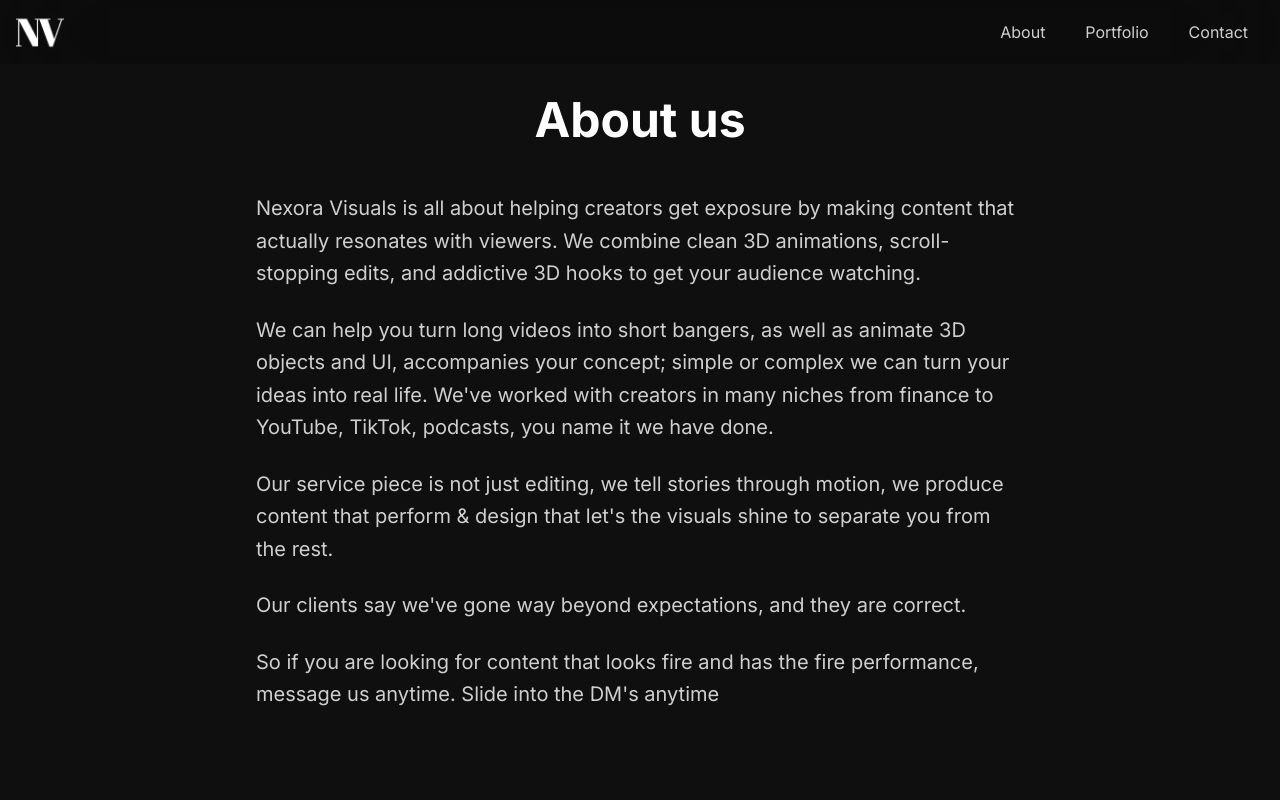
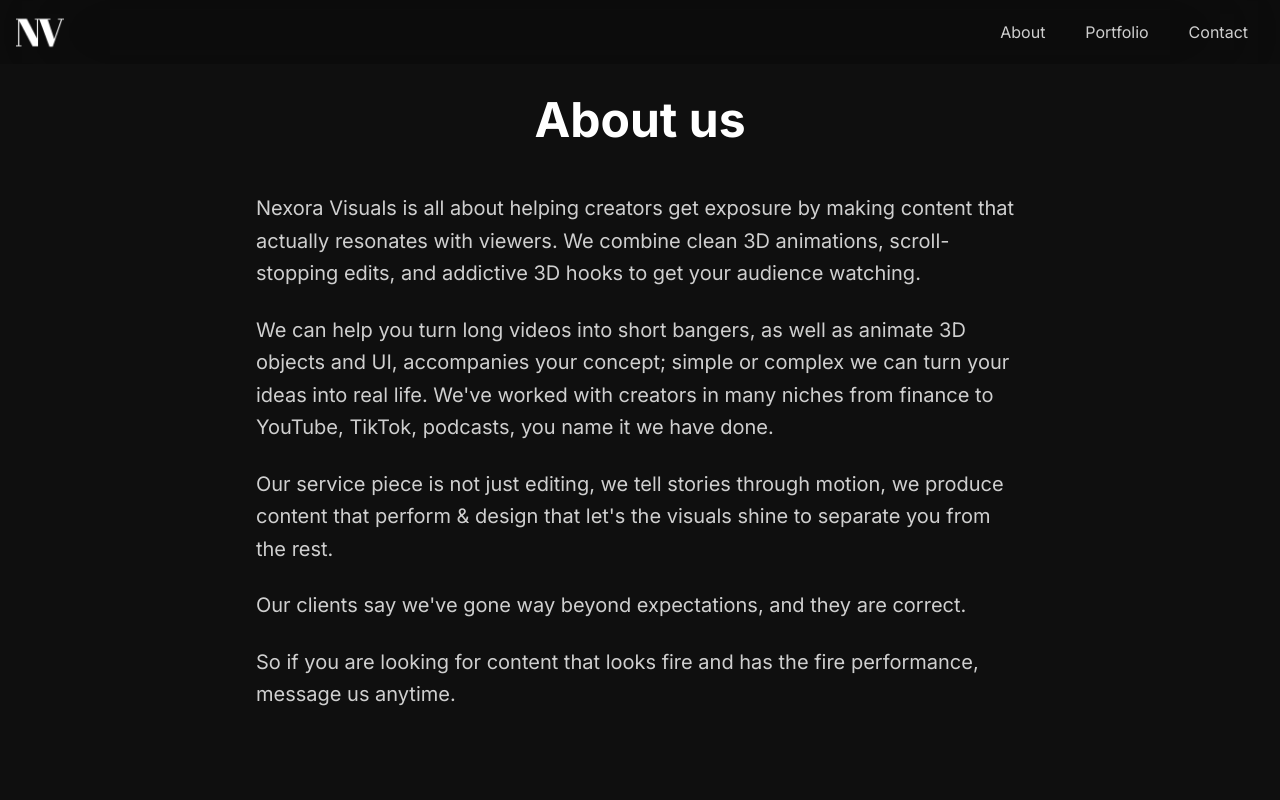
Before and after one commit to Antinity/nexoravisuals-web, a React (Vite) app: page /about in a window 1280 px wide. Shown: the top 800 px of the page. Built offline with nearby package versions, Linux system fonts and the light colour scheme.

Commit message:
fixed about typos

```diff
--- a/src/pages/about.jsx
+++ b/src/pages/about.jsx
@@ -76,7 +76,7 @@ export default function About() {
 
             <p>
               So if you are looking for content that looks fire and has the fire
-              performance, message us anytime. Slide into the DM's anytime{" "}
+              performance, message us anytime.
             </p>
           </div>
         </AnimateIn>
```
